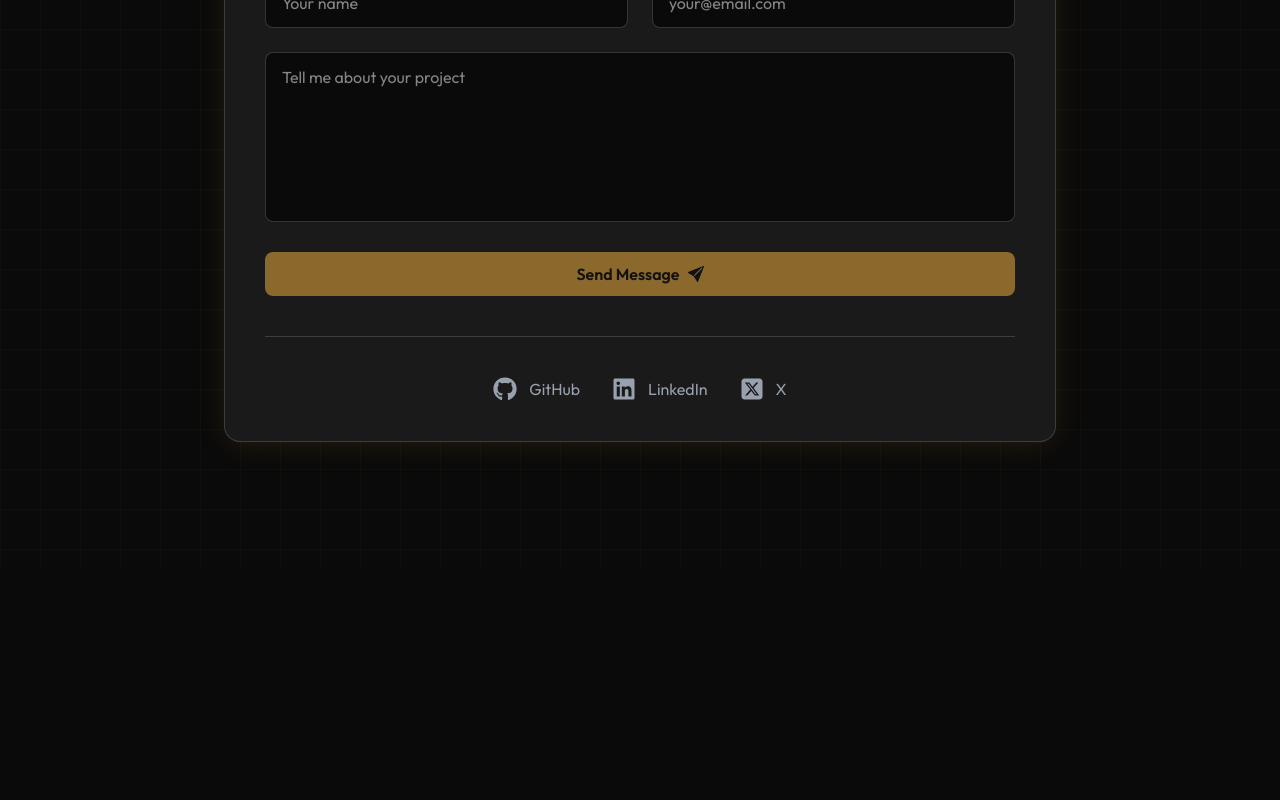
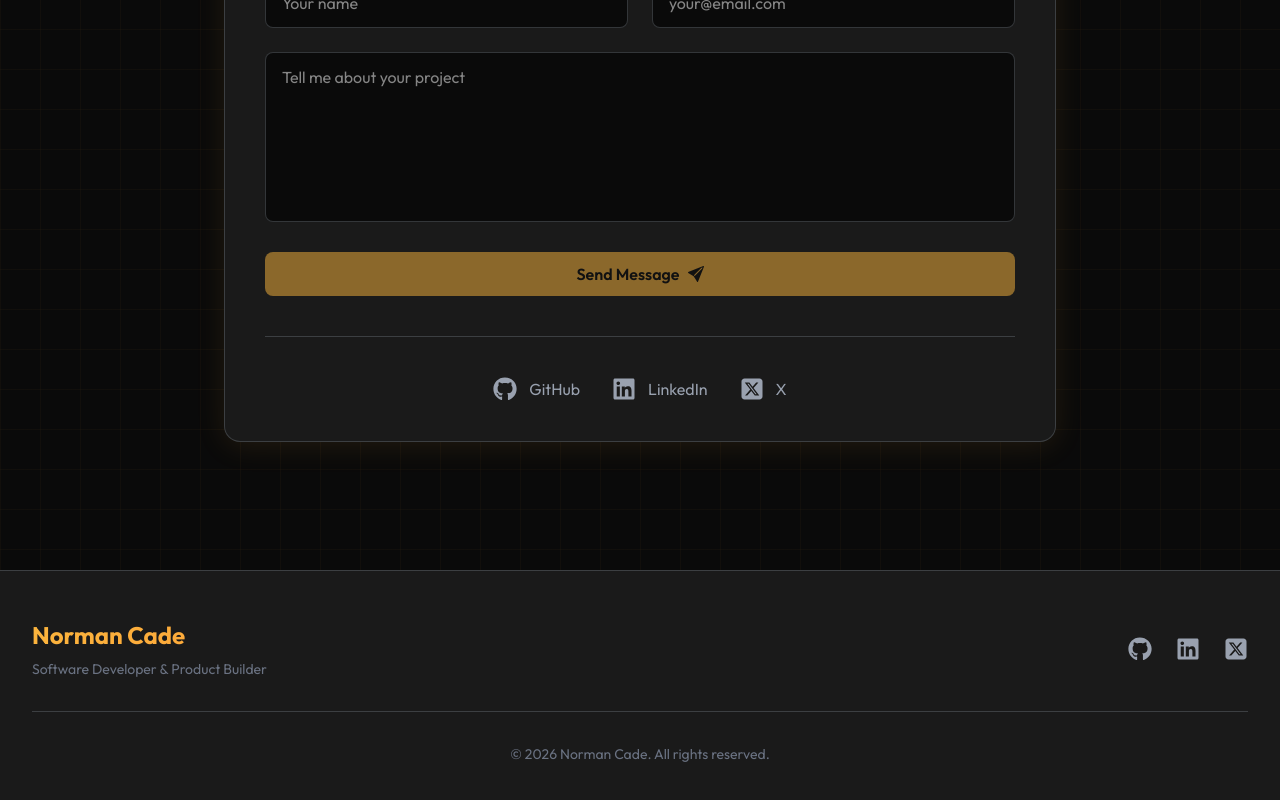
Before and after one commit to djcade32/portofilio_v2, a Next.js app: page / in a window 1280 px wide. Shown: the part 7864-8664 px from the top of the page. Before the commit the page ends 8434 px from the top, so only its background shows below. Built offline with nearby package versions, Linux system fonts and the light colour scheme.

Commit message:
Create Footer section

```diff
--- a/app/page.tsx
+++ b/app/page.tsx
@@ -4,6 +4,7 @@ import FeaturedWork from "@/sections/FeaturedWork";
 import Hero from "@/sections/Hero";
 import Tech from "@/sections/Tech";
 import Contact from "@/sections/Contact";
+import Footer from "@/sections/Footer";
 
 export default function Home() {
   return (
@@ -14,6 +15,7 @@ export default function Home() {
       <FeaturedWork />
       <Experience />
       <Contact />
+      <Footer />
     </main>
   );
 }
--- /dev/null
+++ b/content/socials.ts
@@ -0,0 +1,7 @@
+const SOCIALS = {
+  github: "https://github.com/djcade32",
+  linkedin: "https://www.linkedin.com/in/norman-cade-268818167/",
+  x: "https://x.com/n_cade32",
+};
+
+export default SOCIALS;
--- a/sections/Contact.tsx
+++ b/sections/Contact.tsx
@@ -2,8 +2,10 @@ import ContactForm from "@/components/ContactForm";
 import SectionTitle from "@/components/SectionTitle";
 import { FaGithub, FaLinkedin } from "react-icons/fa";
 import { FaSquareXTwitter } from "react-icons/fa6";
+import SOCIALS from "@/content/socials";
 
 const SOCIAL_ICON_SIZE = "text-2xl";
+const { github, linkedin, x } = SOCIALS;
 
 const Contact = () => {
   return (
@@ -27,7 +29,7 @@ const Contact = () => {
           <div className="mt-10 pt-10 border-t border-secondary">
             <div className="flex items-center justify-center gap-8">
               <a
-                href="https://github.com/djcade32"
+                href={github}
                 target="_blank"
                 rel="noopener noreferrer"
                 className="flex items-center gap-3 text-gray-400 hover:text-accent transition"
@@ -36,7 +38,7 @@ const Contact = () => {
                 <span>GitHub</span>
               </a>
               <a
-                href="https://www.linkedin.com/in/norman-cade-268818167/"
+                href={linkedin}
                 target="_blank"
                 rel="noopener noreferrer"
                 className="flex items-center gap-3 text-gray-400 hover:text-accent transition"
@@ -45,7 +47,7 @@ const Contact = () => {
                 <span>LinkedIn</span>
               </a>
               <a
-                href="https://x.com/n_cade32"
+                href={x}
                 target="_blank"
                 rel="noopener noreferrer"
                 className="flex items-center gap-3 text-gray-400 hover:text-accent transition"
--- /dev/null
+++ b/sections/Footer.tsx
@@ -0,0 +1,52 @@
+import { FaGithub, FaLinkedin } from "react-icons/fa";
+import { FaSquareXTwitter } from "react-icons/fa6";
+import SOCIALS from "@/content/socials";
+
+const { github, linkedin, x } = SOCIALS;
+const currentYear = new Date().getFullYear();
+
+const Footer = () => {
+  return (
+    <footer id="footer" className="bg-card border-t border-secondary py-12">
+      <div className="max-w-7xl mx-auto px-8">
+        <div className="flex items-center justify-between">
+          <div>
+            <div className="text-2xl font-bold text-gradient mb-2">Norman Cade</div>
+            <p className="text-gray-500 text-sm">Software Developer &amp; Product Builder</p>
+          </div>
+          <div className="flex items-center gap-6">
+            <a
+              href={github}
+              target="_blank"
+              rel="noopener noreferrer"
+              className="text-gray-400 hover:text-accent transition"
+            >
+              <FaGithub className="text-2xl" />
+            </a>
+            <a
+              href={linkedin}
+              target="_blank"
+              rel="noopener noreferrer"
+              className="text-gray-400 hover:text-accent transition"
+            >
+              <FaLinkedin className="text-2xl" />
+            </a>
+            <a
+              href={x}
+              target="_blank"
+              rel="noopener noreferrer"
+              className="text-gray-400 hover:text-accent transition"
+            >
+              <FaSquareXTwitter className="text-2xl" />
+            </a>
+          </div>
+        </div>
+        <div className="mt-8 pt-8 border-t border-secondary text-center">
+          <p className="text-gray-500 text-sm">© {currentYear} Norman Cade. All rights reserved.</p>
+        </div>
+      </div>
+    </footer>
+  );
+};
+
+export default Footer;
--- a/sections/Hero.tsx
+++ b/sections/Hero.tsx
@@ -2,7 +2,6 @@
 
 import Button from "@/components/core/Button";
 import Link from "next/link";
-import React from "react";
 import { ArrowRight } from "lucide-react";
 import { motion } from "motion/react";
 import Image from "next/image";
```
